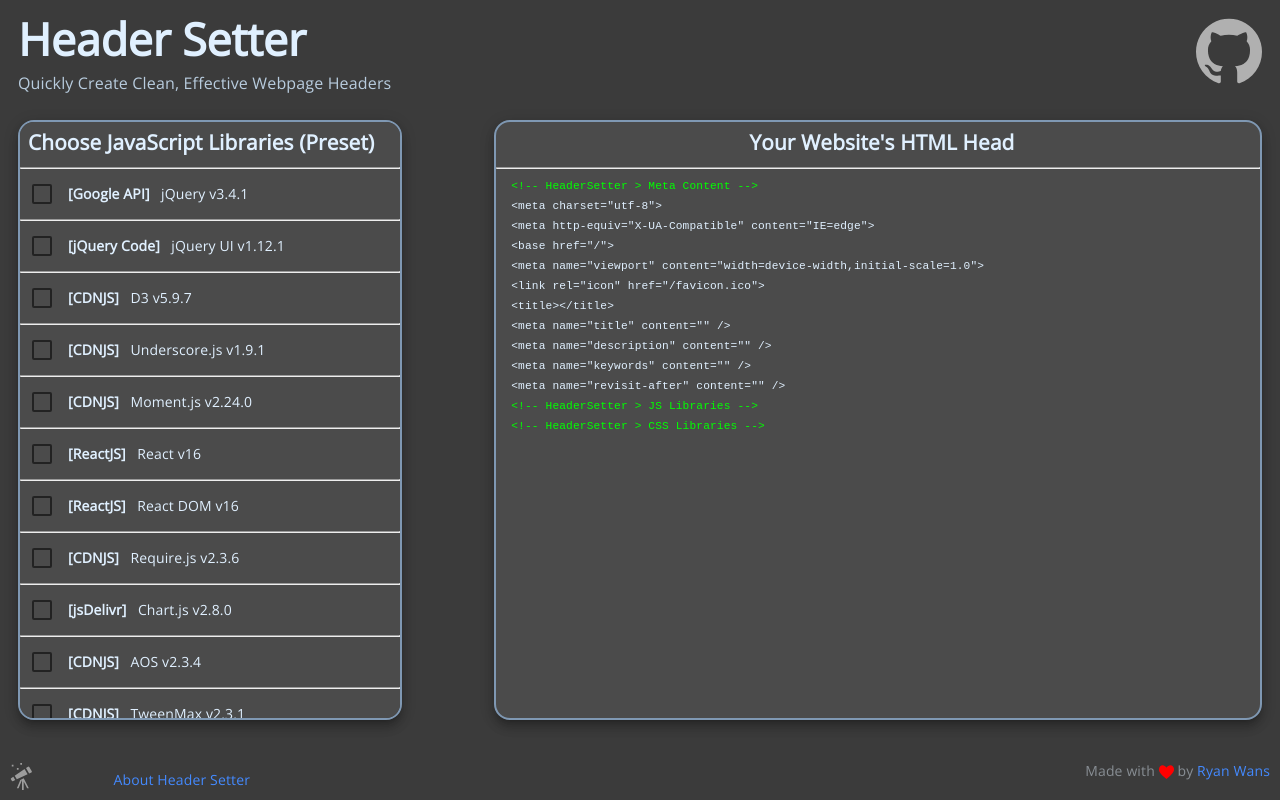
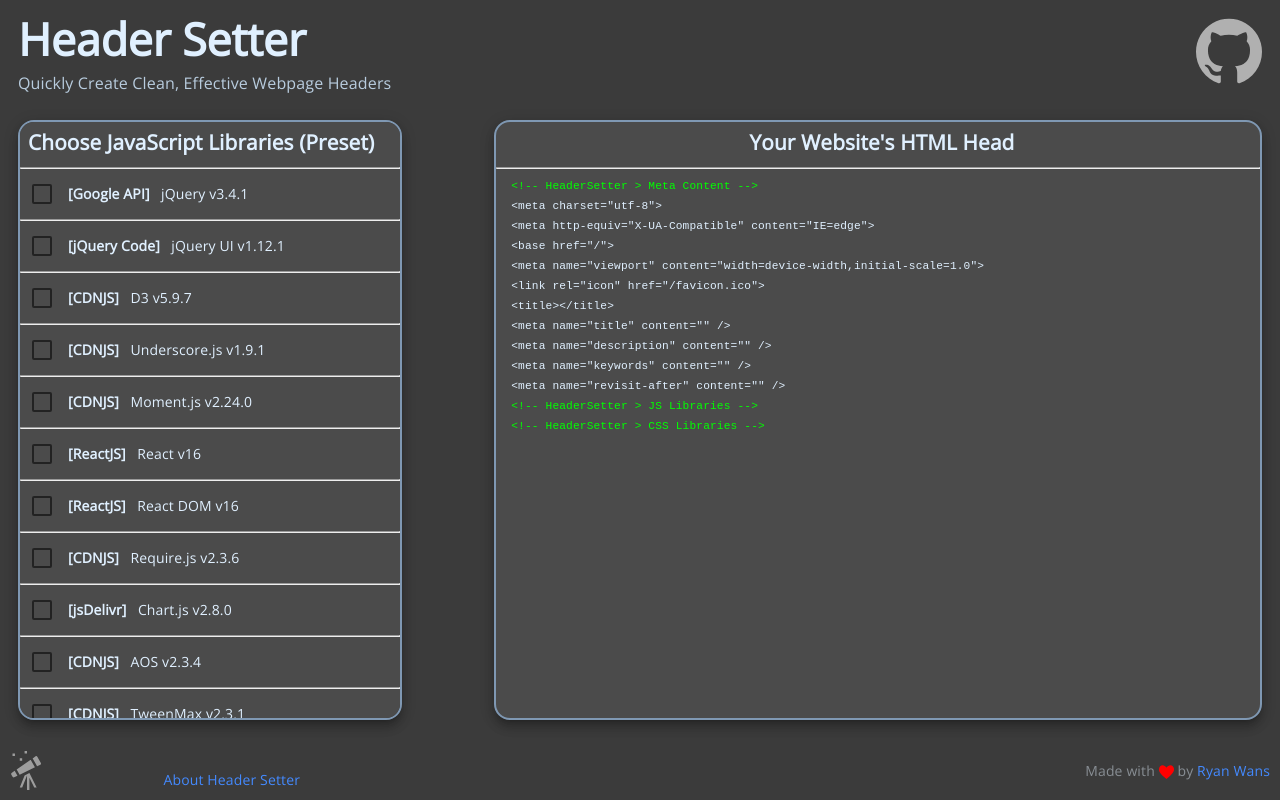
Before and after one commit to ryanrocket/hszeit, a Vue app: page /dark in a window 1280 px wide. Built offline with nearby package versions, Linux system fonts and the light colour scheme; no server answers.

Commit message:
updated accessability

```diff
--- a/src/assets/darktheme.scss
+++ b/src/assets/darktheme.scss
@@ -55,7 +55,7 @@
         position: fixed;
         width: 34px;
         height: auto;
-        padding-left: 10px;
+        margin-left: 10px;
         padding-bottom: 10px;
         bottom: 0;
         filter: invert(100%)
@@ -65,7 +65,7 @@
         height: auto;
         bottom: 0;
         padding-bottom: 10px;
-        padding-left: 50px;
+        margin-left: 50px;
         text-align: right;
     }
         #ol {
```
